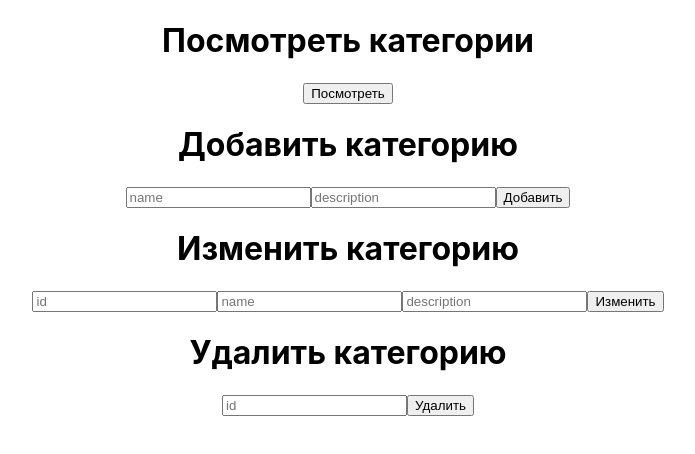
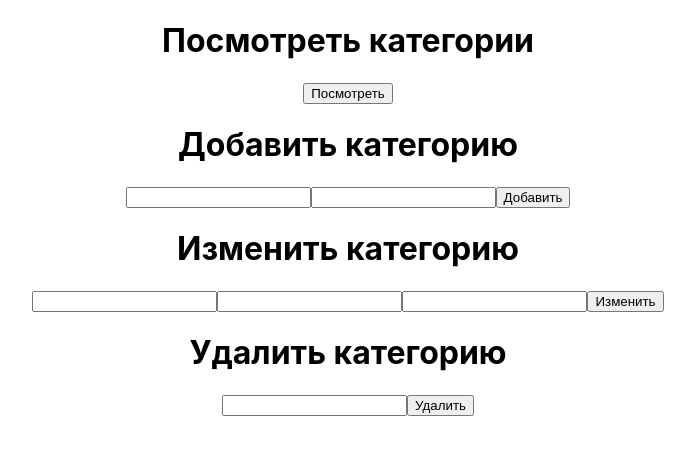
Before and after one commit to FlDanyT/spa_moscow_masters, a React (Create React App) app in the folder frontend/shop/: page / in a window 1280 px wide. Shown: the top 454 px of the page, without its empty margins (292-987 px from the left). Built offline with nearby package versions, Linux system fonts and the light colour scheme.

Commit message:
Frontend post запрос. Добавление категорий.

```diff
--- a/frontend/shop/src/App.js
+++ b/frontend/shop/src/App.js
@@ -1,10 +1,13 @@
 import logo from './logo.svg'; // src={logo}
 import './App.css';
-import { useState } from 'react';
+import { use, useState } from 'react';
 
 function App() {
 
   const [categories, setCotegories] = useState([])
+
+  const [name, SetName] = useState("")
+  const [description, SetDescription] = useState("")
 
   function getCategoriesClick() {
     fetch('http://127.0.0.1:8000/categories/')
@@ -16,6 +19,17 @@ function App() {
     })
   }
 
+  function postCategoriesClick() {
+
+    fetch('http://127.0.0.1:8000/categories/', {
+      method: "POST",
+      headers: {
+        'Content-Type': 'application/json',
+      },
+      body: JSON.stringify({"name": name, "description": description})
+    })
+
+  }
 
   return (
     <div className='App'>
@@ -33,18 +47,18 @@ function App() {
       )}
 
       <h1>Добавить категорию</h1>
-      <input placeholder='name'/>
-      <input placeholder='description'/>
-      <button>Добавить</button>
+      <input onChange={(e) => SetName(e.target.value)}/>
+      <input onChange={(e) => SetDescription(e.target.value)}/>
+      <button onClick={postCategoriesClick}>Добавить</button>
 
       <h1>Изменить категорию</h1>
-      <input placeholder='id'/>
-      <input placeholder='name'/>
-      <input placeholder='description'/>
+      <input/>
+      <input/>
+      <input/>
       <button>Изменить</button>
 
       <h1>Удалить категорию</h1>
-      <input placeholder='id'/>
+      <input/>
       <button>Удалить</button>
     </div>
   );
```
Also changed, not shown: 2 other files (tests, documents, lock files or other folders).
